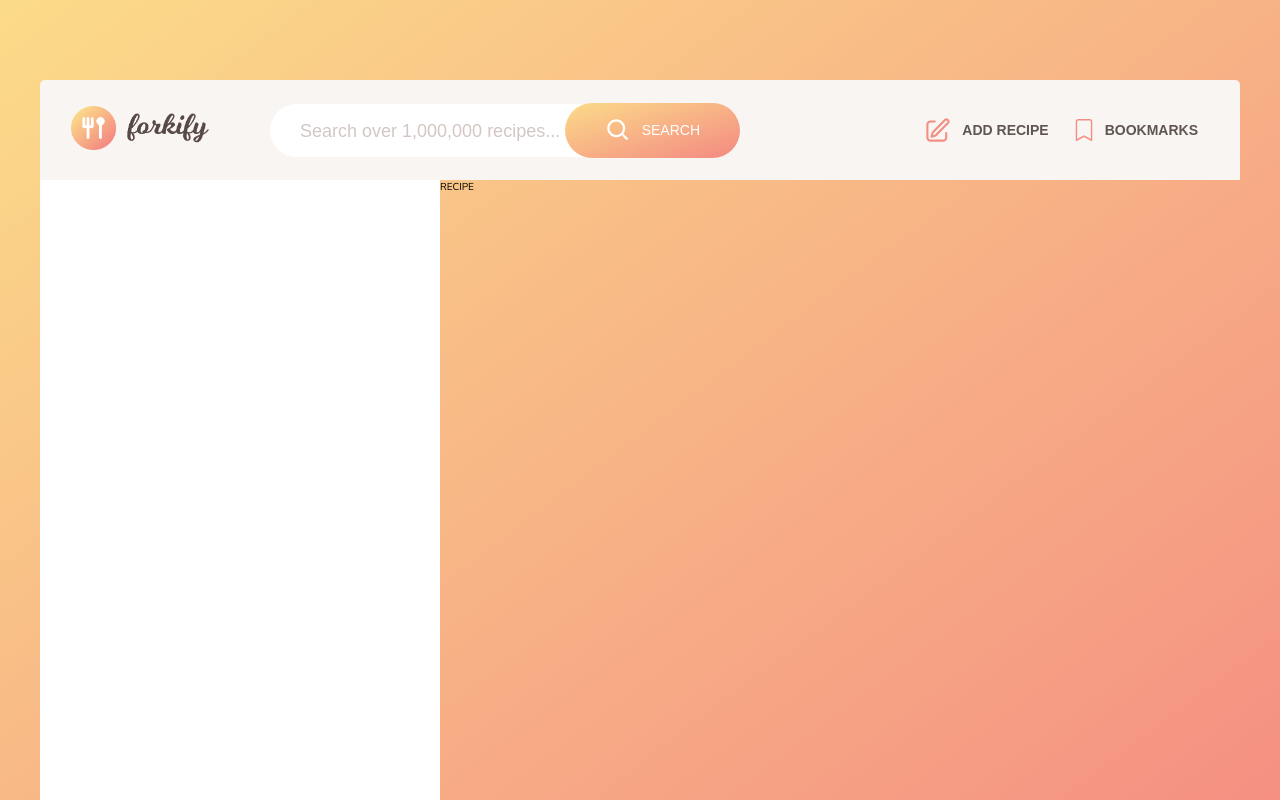
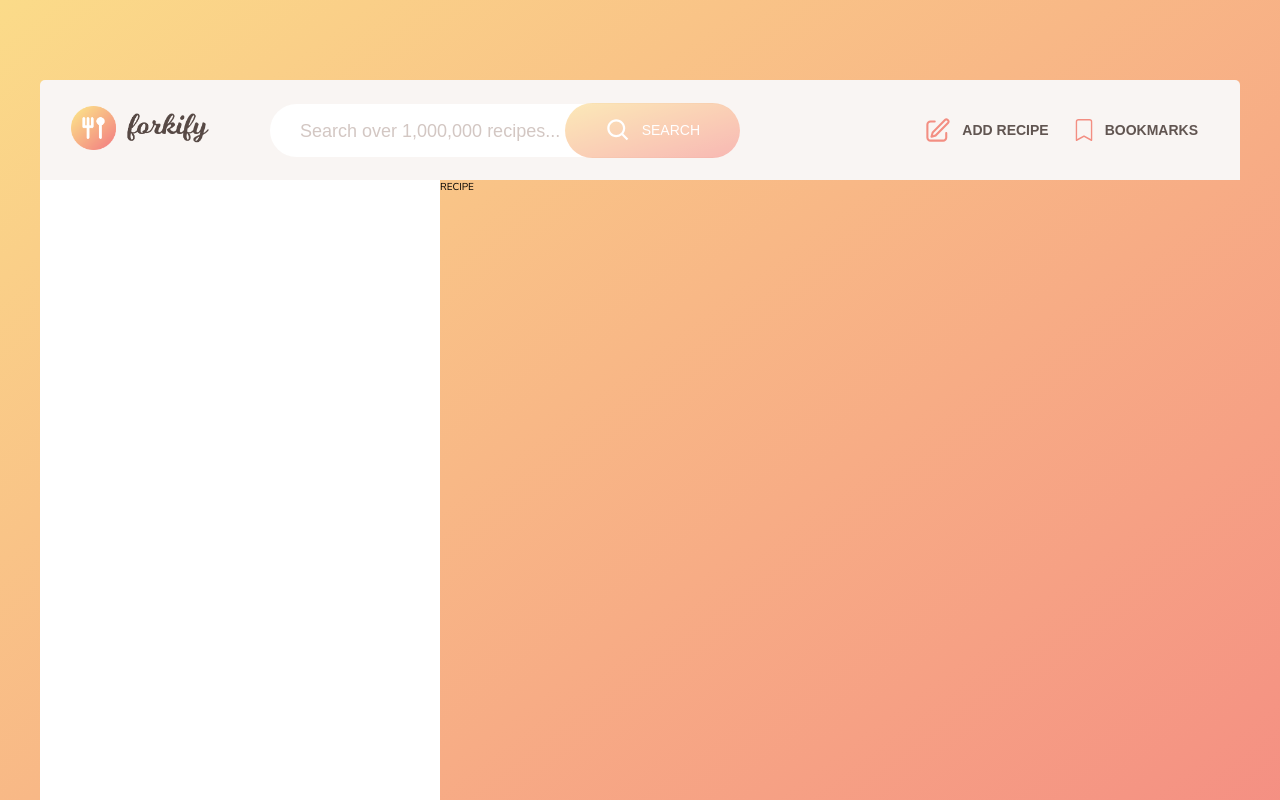
Before and after one commit to andrea-mono/forkify, a Vue app: page / in a window 1280 px wide. Shown: the top 800 px of the page. Built offline with nearby package versions, Linux system fonts and the light colour scheme.

Commit message:
fix: search button doesn't show when disabled

```diff
--- a/src/components/UI/AppButton.vue
+++ b/src/components/UI/AppButton.vue
@@ -44,6 +44,7 @@ export default {
     }
 
     &:disabled {
+      opacity: 60%;
       cursor: default;
     }
   }
```
